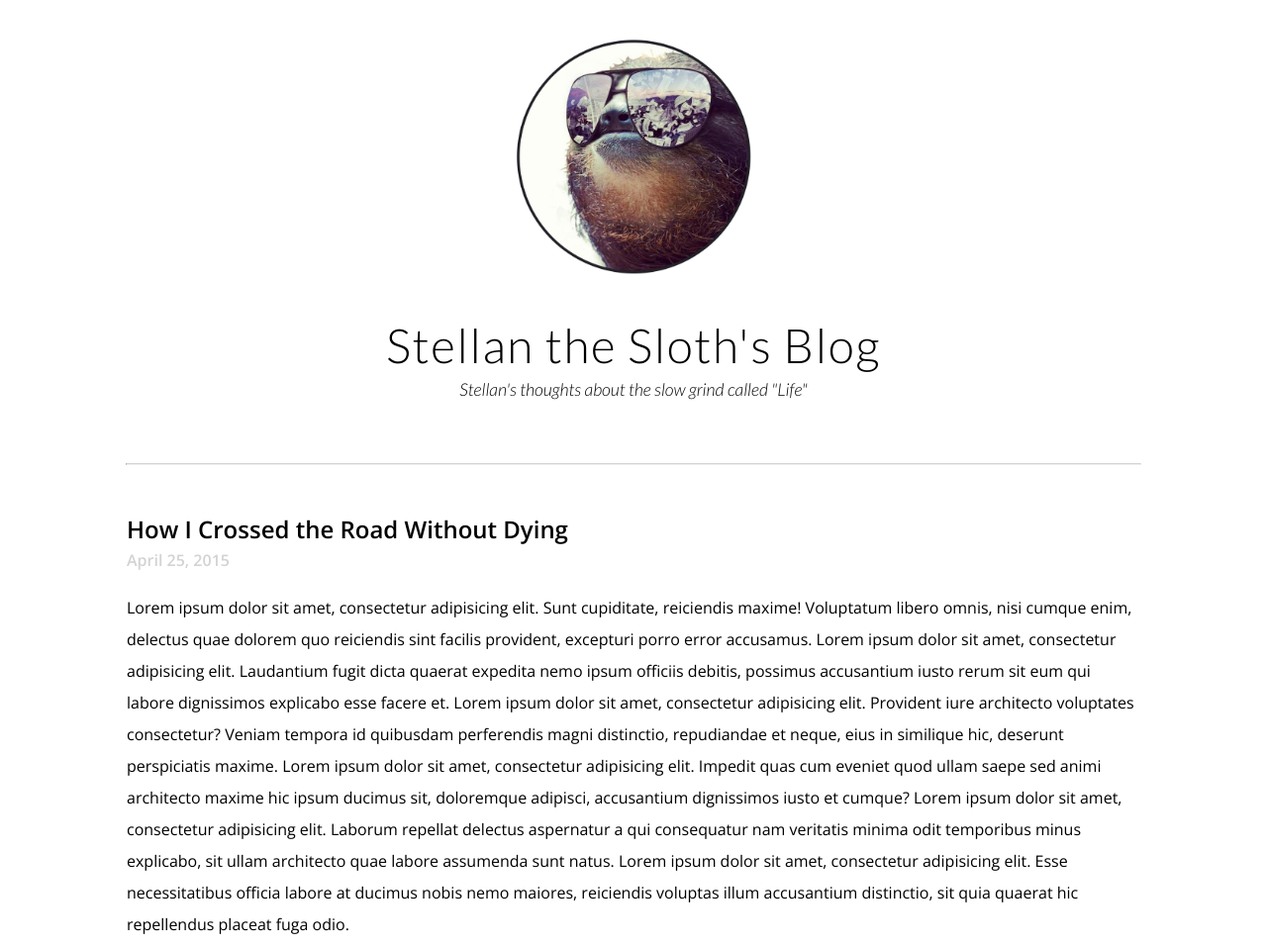
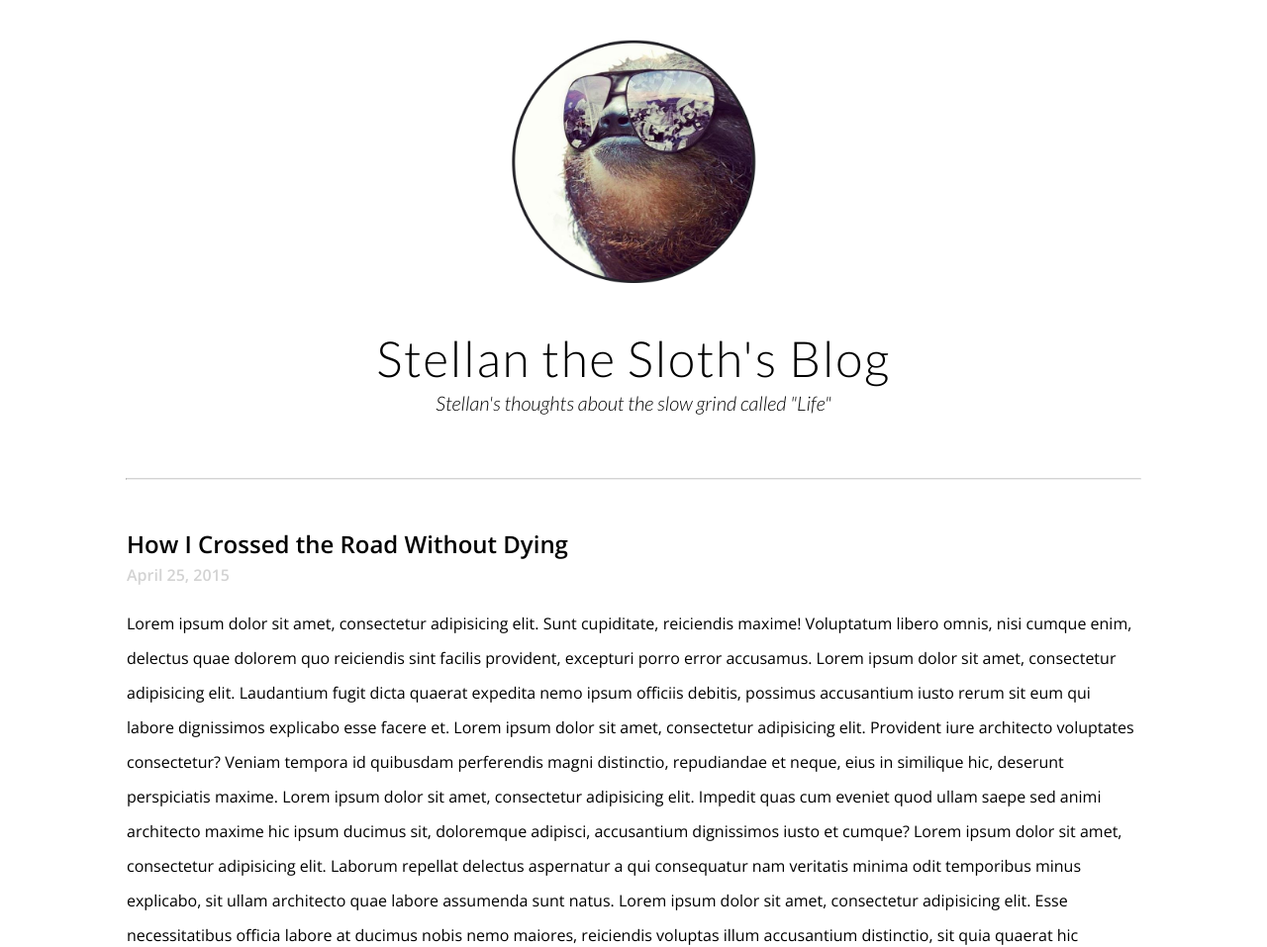
Before and after one commit to georgiaboy02/simple-blog, a plain HTML site: page index.html in a window 1280 px wide. Shown: the top 957 px of the page at 99% size. Drawn offline with nearby package versions, Linux system fonts and the light colour scheme.

Commit message:
switched sizing to px

```diff
--- a/css/style.css
+++ b/css/style.css
@@ -1,8 +1,3 @@
-@media only screen and (max-width: 500px) {
-    .foot p {
-        width: 80%;
-    }
-}
 html {
   box-sizing: border-box;
 }
@@ -448,14 +443,14 @@ div {
 }
 .head {
   text-align: center;
-  margin-top: 2rem;
+  margin-top: 32px;
 }
 .head img {
-  width: 15rem;
+  width: 250px;
 }
 .head h1 {
   font-family: "Lato", sans-serif;
-  font-size: 3em;
+  font-size: 50px;
   font-weight: 300;
   letter-spacing: .1rem;
 }
@@ -463,7 +458,7 @@ div {
   font-family: "Lato", sans-serif;
   margin-top: -1.5em;
   font-weight: 300;
-  font-size: 1.1em;
+  font-size: 20px;
 }
 .head hr {
   width: 80%;
@@ -477,19 +472,22 @@ div {
 }
 .content h2 {
   font-family: "Open Sans", sans-serif;
+  font-size: 24px;
   font-weight: 600;
   margin-top: 2em;
 }
 .content h4 {
   font-family: "Open Sans", sans-serif;
+  font-size: 16px;
   margin-top: -1em;
   color: LightGray;
   font-weight: 600;
 }
 .content p {
   font-family: "Open Sans", sans-serif;
+  font-size: 16px;
   font-weight: 300;
-  line-height: 2em;
+  line-height: 35px;
 }
 .foot {
   background-color: #222127;
@@ -498,6 +496,7 @@ div {
 }
 .foot h4 {
   font-family: "Open Sans", sans-serif;
+  font-size: 16px;
   color: #ffffff;
   font-weight: 600;
   width: 80%;
@@ -506,6 +505,7 @@ div {
 }
 .foot p {
   font-family: "Open Sans", sans-serif;
+  font-size: 16px;
   width: 60%;
   color: white;
   font-weight: 300;
@@ -514,5 +514,11 @@ div {
 }
 .foot > .copyright {
   margin-top: 3rem;
+  font-size: 16px;
   font-weight: 400;
 }
+@media only screen and (max-width: 500px) {
+    .foot p {
+        width: 80%;
+    }
+}
```
